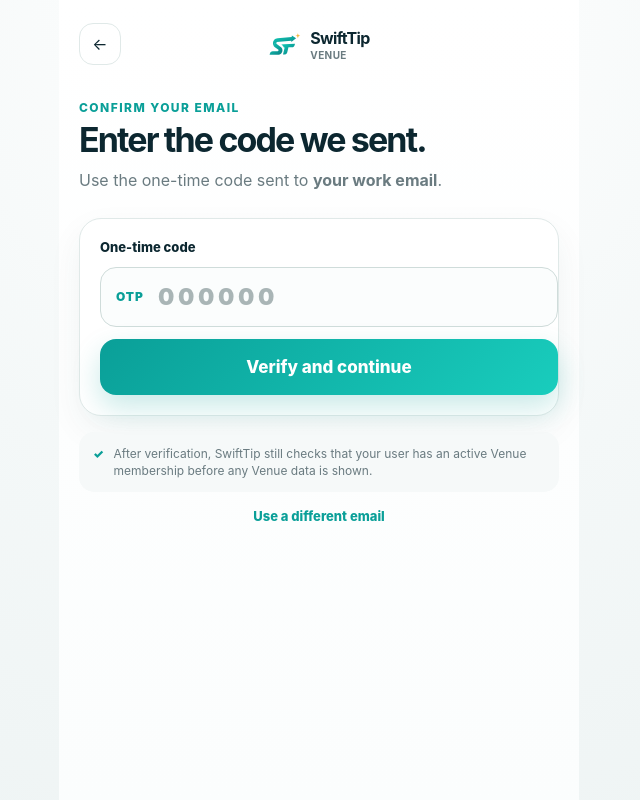
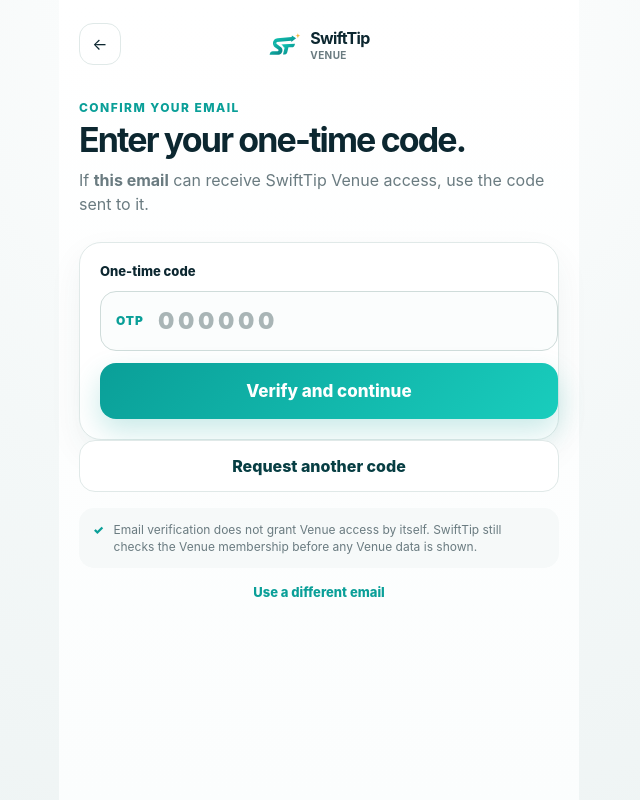
Before and after one commit to langaludidi/swifttip, a Next.js app: page /venue/login/verify in a window 1280 px wide. Shown: the whole page, without its empty margins (321-961 px from the left). Built offline with nearby package versions, Linux system fonts and the light colour scheme.

Commit message:
ui: add neutral venue OTP resend state

```diff
--- a/src/app/venue/login/verify/page.tsx
+++ b/src/app/venue/login/verify/page.tsx
@@ -1,12 +1,14 @@
 import Link from "next/link";
 import { AppMark } from "@/components/AppMark";
-import { verifyVenueOtp } from "../actions";
+import { requestVenueOtp, verifyVenueOtp } from "../actions";
 
-export default async function VenueVerifyPage({ searchParams }: { searchParams: Promise<{ email?: string; error?: string }> }) {
-  const { email = "", error } = await searchParams;
+export default async function VenueVerifyPage({ searchParams }: { searchParams: Promise<{ email?: string; error?: string; notice?: string }> }) {
+  const { email = "", error, notice } = await searchParams;
   return <main className="flow-shell customer-flow-page"><div className="flow-page"><header className="simple-header"><Link className="back-link" href="/venue/login">←</Link><div className="brand-lockup"><AppMark size={34}/><div><strong>SwiftTip</strong><span className="brand-subline">Venue</span></div></div><span style={{width:42}}/></header>
-    <section className="tip-flow code-entry-flow"><span className="eyebrow">Confirm your email</span><h1>Enter the code we sent.</h1><p className="lead">Use the one-time code sent to <strong>{email || "your work email"}</strong>.</p>
-    {error && <div className="state-banner error" role="alert"><span className="state-icon">!</span><div className="state-copy"><strong>That code did not work</strong><p>{error}</p></div></div>}
+    <section className="tip-flow code-entry-flow"><span className="eyebrow">Confirm your email</span><h1>Enter your one-time code.</h1><p className="lead">If <strong>{email || "this email"}</strong> can receive SwiftTip Venue access, use the code sent to it.</p>
+    {notice && <div className="state-banner" role="status"><span className="state-icon">✓</span><div className="state-copy"><strong>Code request received</strong><p>{notice}</p></div></div>}
+    {error && <div className="state-banner error" role="alert"><span className="state-icon">!</span><div className="state-copy"><strong>Code not accepted</strong><p>{error}</p></div></div>}
     <form action={verifyVenueOtp} className="code-entry-card"><input type="hidden" name="email" value={email}/><label className="field-label" htmlFor="token">One-time code</label><div className="code-input-shell"><span>OTP</span><input id="token" name="token" inputMode="numeric" autoComplete="one-time-code" placeholder="000000" minLength={6} maxLength={8} required/></div><button className="button button-primary button-large" type="submit">Verify and continue</button></form>
-    <div className="privacy-inline"><span>✓</span><p>After verification, SwiftTip still checks that your user has an active Venue membership before any Venue data is shown.</p></div><Link className="action-link centered-action" href="/venue/login">Use a different email</Link></section></div></main>;
+    <form action={requestVenueOtp} className="stack-actions"><input type="hidden" name="email" value={email}/><button className="button button-secondary" type="submit">Request another code</button></form>
+    <div className="privacy-inline"><span>✓</span><p>Email verification does not grant Venue access by itself. SwiftTip still checks the Venue membership before any Venue data is shown.</p></div><Link className="action-link centered-action" href="/venue/login">Use a different email</Link></section></div></main>;
 }
```
